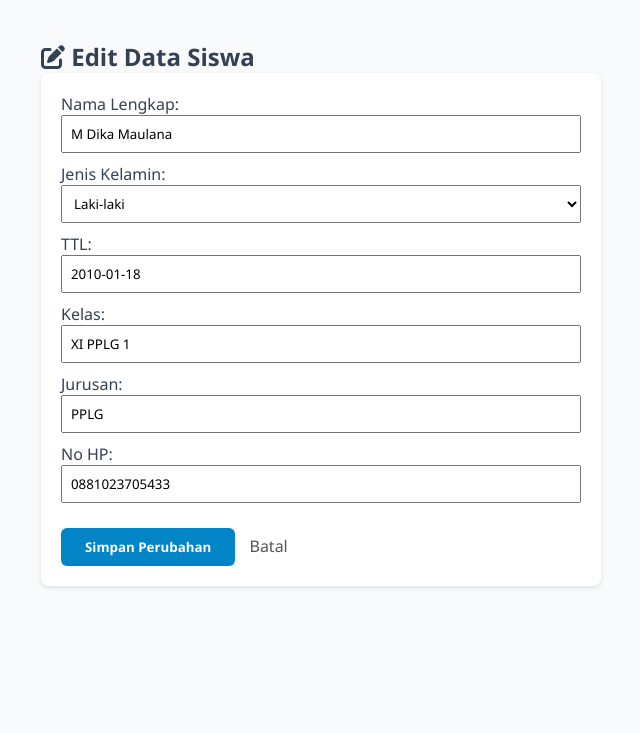
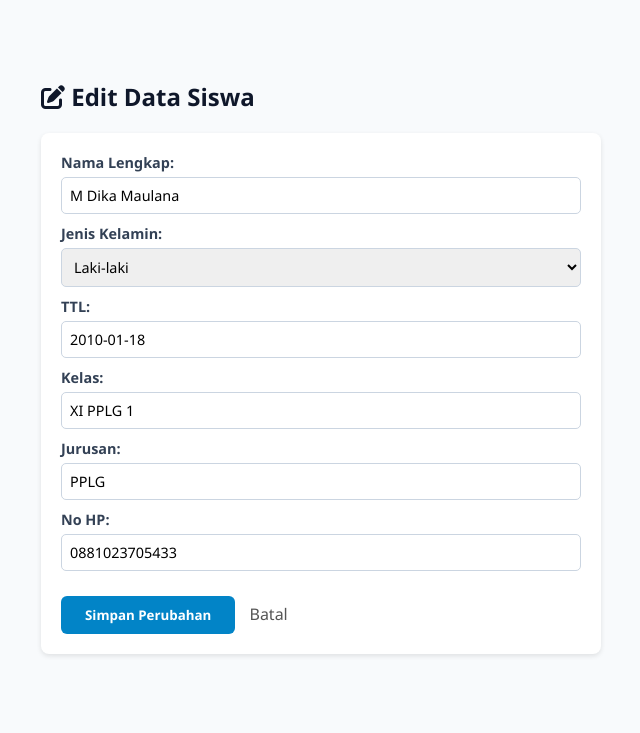
Before and after one commit to sandimuhamadsm11-hue/kelompok_1_KESISWAAN, a PHP site: page /edit.php?type=siswa&id=102625 in a window 1280 px wide. Shown: the top 733 px of the page, without its empty margins (319-959 px from the left). Run offline with PHP 8.4, Linux system fonts and the light colour scheme; data comes from the database, SQL or seed files in the repository.

Commit message:
menambahkan style untuk form tambah siswa

```diff
--- a/style.css
+++ b/style.css
@@ -317,3 +317,66 @@
     color: #cbd5e1;
     font-size: 0.85rem;
 }
+
+body {
+    font-family: 'Segoe UI', Tahoma, Geneva, Verdana, sans-serif;
+    background: #f8fafc;
+    padding: 40px 20px;
+    color: #334155;
+}
+.form-card {
+    max-width: 600px;
+    background: #fff;
+    margin: 0 auto;
+    padding: 30px;
+    border-radius: 8px;
+    box-shadow: 0 4px 6px -1px rgba(0,0,0,0.1);
+    border-top: 4px solid #0284c7;
+}
+h2 {
+    margin-bottom: 20px;
+    color: #0f172a;
+}
+.form-group {
+    margin-bottom: 15px;
+}
+label {
+    display: block;
+    margin-bottom: 5px;
+    font-weight: 600;
+    font-size: 0.9rem;
+}
+input, select {
+    width: 100%;
+    padding: 10px;
+    border: 1px solid #cbd5e1;
+    border-radius: 5px;
+    font-size: 0.9rem;
+    box-sizing: border-box;
+}
+.btn-group {
+    display: flex;
+    gap: 10px;
+    margin-top: 20px;
+}
+.btn-save {
+    background: #10b981;
+    color: white;
+    border: none;
+    padding: 10px 20px;
+    border-radius: 5px;
+    cursor: pointer;
+    font-weight: 600;
+}
+.btn-cancel {
+    background: #64748b;
+    color: white;
+    border: none;
+    padding: 10px 20px;
+    border-radius: 5px;
+    text-decoration: none;
+    font-size: 0.9rem;
+}
+.btn-save:hover {
+    background: #059669;
+}
```
